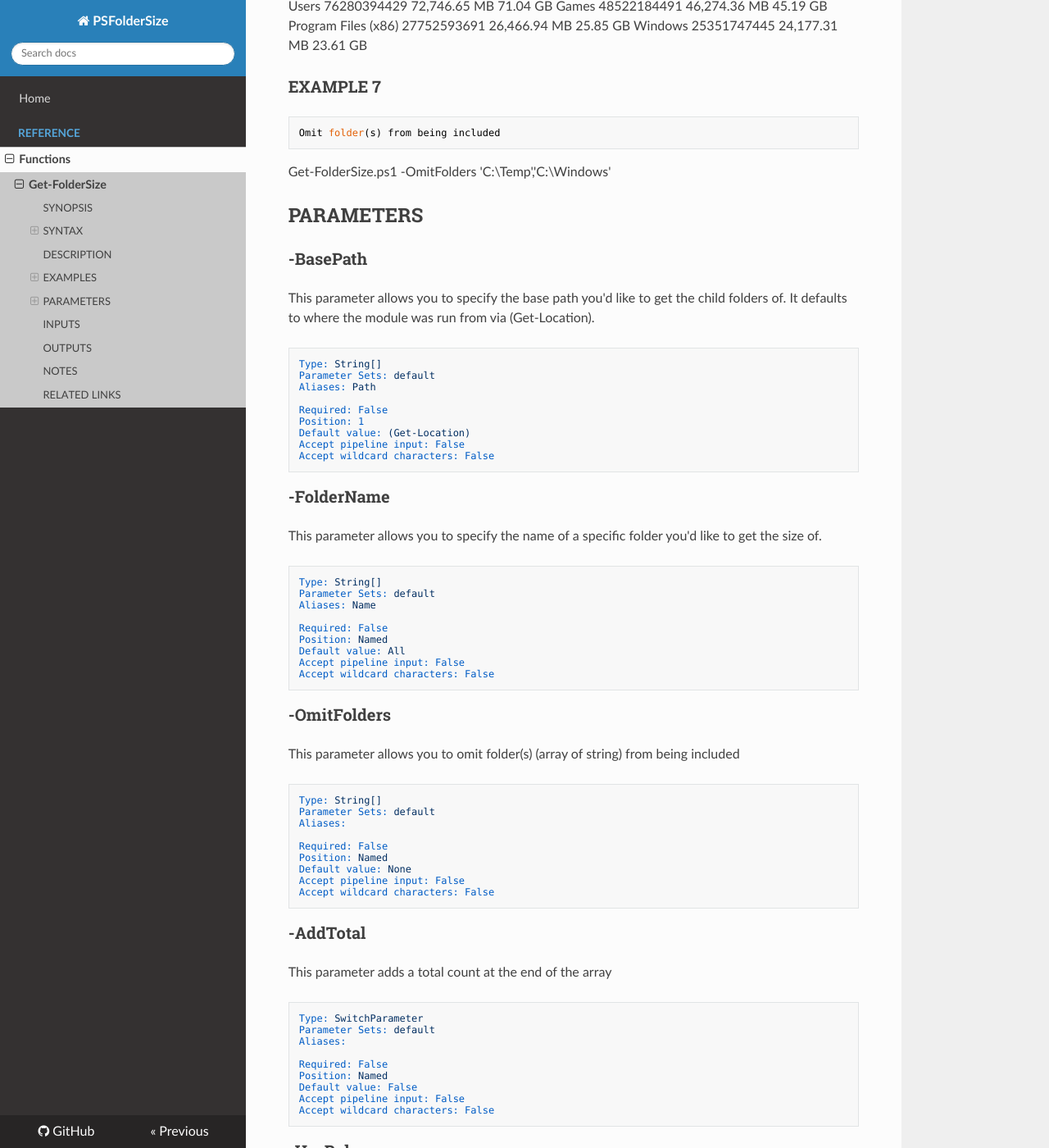
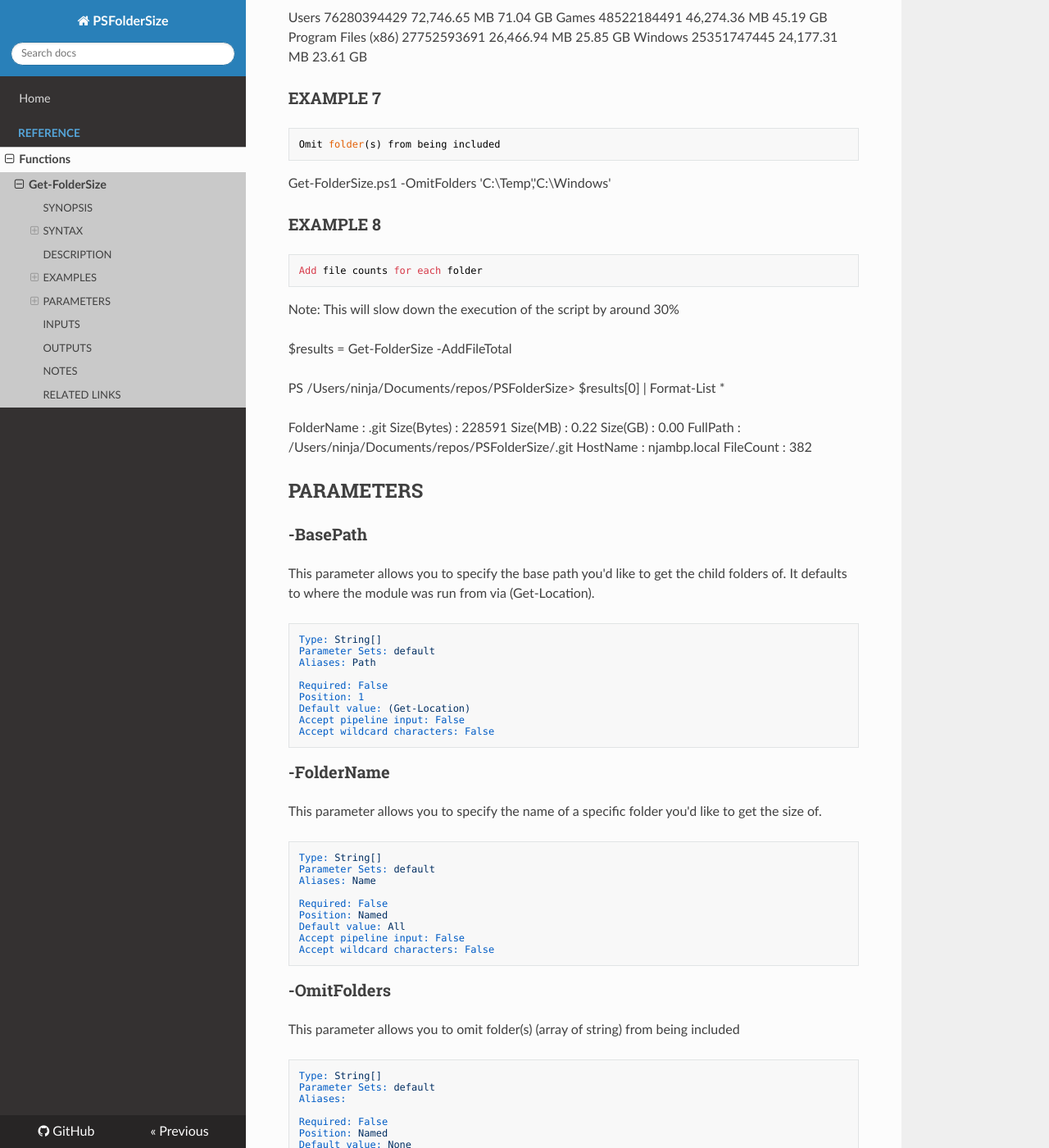
Before and after one commit to gngrninja/PSFolderSize, an MkDocs documentation site: the page built from docs/reference/functions/Get-FolderSize.md, in a window 1280 px wide and 1400 px high, scrolled down 2234 px. Shown: the whole window at 82% size. Built offline with MkDocs 1.6.1, drawn with Linux system fonts in a browser that asks for light colours; nearby versions of some CDN libraries; some of the changed text lies outside the part shown.

Commit message:
made file totals optional

````diff
--- a/docs/reference/functions/Get-FolderSize.md
+++ b/docs/reference/functions/Get-FolderSize.md
@@ -17,7 +17,8 @@ You can change the base path, omit folders, as well as output results in various
 ### default (Default)
 ```
 Get-FolderSize [[-BasePath] <String[]>] [-FolderName <String[]>] [-OmitFolders <String[]>] [-AddTotal]
- [-UseRobo] [-Output <String>] [-OutputPath <String>] [-OutputFile <String>] [<CommonParameters>]
+ [-AddFileTotals] [-UseRobo] [-Output <String>] [-OutputPath <String>] [-OutputFile <String>]
+ [<CommonParameters>]
 ```
 
 ### outputWithType
@@ -119,6 +120,25 @@ Omit folder(s) from being included
 
 Get-FolderSize.ps1 -OmitFolders 'C:\Temp','C:\Windows'
 
+### EXAMPLE 8
+```
+Add file counts for each folder
+```
+
+Note: This will slow down the execution of the script by around 30%
+
+$results = Get-FolderSize -AddFileTotal
+
+PS /Users/ninja/Documents/repos/PSFolderSize\> $results\[0\] | Format-List *
+
+FolderName  : .git
+Size(Bytes) : 228591
+Size(MB)    : 0.22
+Size(GB)    : 0.00
+FullPath    : /Users/ninja/Documents/repos/PSFolderSize/.git
+HostName    : njambp.local
+FileCount   : 382
+
 ## PARAMETERS
 
 ### -BasePath
@@ -169,6 +189,22 @@ Accept wildcard characters: False
 
 ### -AddTotal
 This parameter adds a total count at the end of the array
+
+```yaml
+Type: SwitchParameter
+Parameter Sets: default
+Aliases:
+
+Required: False
+Position: Named
+Default value: False
+Accept pipeline input: False
+Accept wildcard characters: False
+```
+
+### -AddFileTotals
+This parameter allows you to add file totals to the results.
+Note: This will reduce performance of the script by around 30%!
 
 ```yaml
 Type: SwitchParameter
````
Also changed, not shown: docs/reference/functions/Get-FileReport.md (+3 -2 lines), 3 other files.
